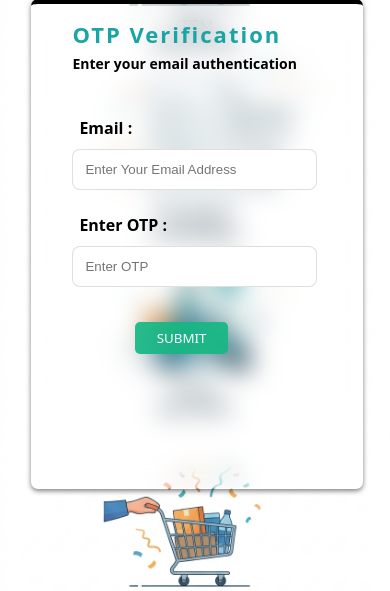
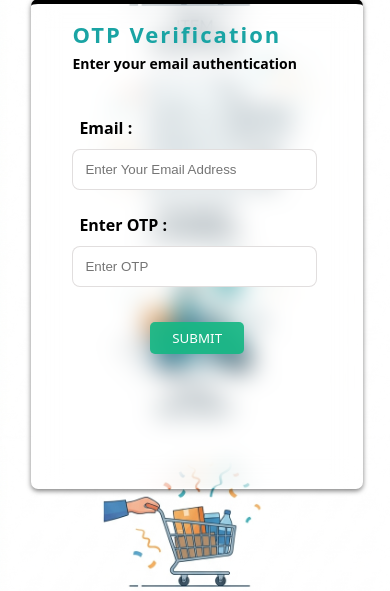
Before and after one commit to 87690ut/E-Commerce-rto-fraud-predictor, a Flask app: template templates/index.html in a window 390 px wide. Shown: the part 144-735 px from the top of the page. Run offline with Flask 3, Linux system fonts and the light colour scheme; the template is opened without the code that fills it, so the values that code supplies are empty; parts of the project's set-up code (start-up, migrations or seed data) failed here and were passed over.

Commit message:
UI update for smaller screen size button adjustment

```diff
--- a/templates/index.html
+++ b/templates/index.html
@@ -280,7 +280,7 @@
                 background-color: rgba(21, 183, 132, 0.914);
                 color: white;
                 align-self: flex-start;
-                margin-left: 30%;
+                margin-left: 35%;
             }
 
 
```
